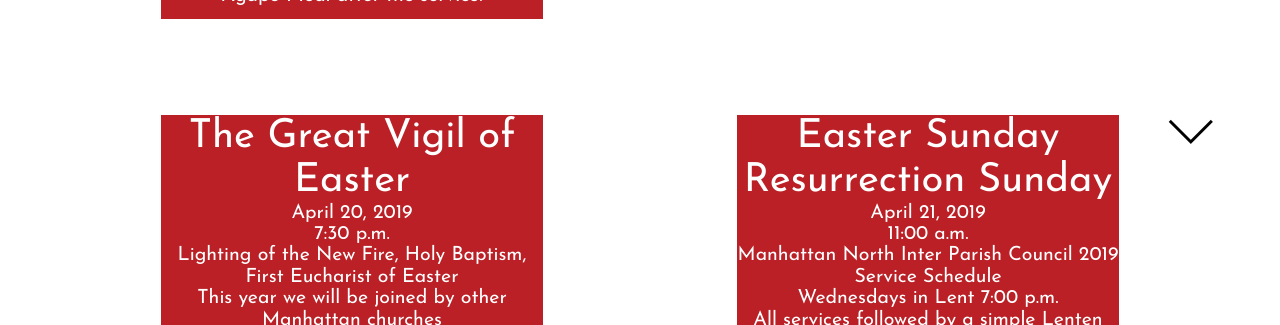
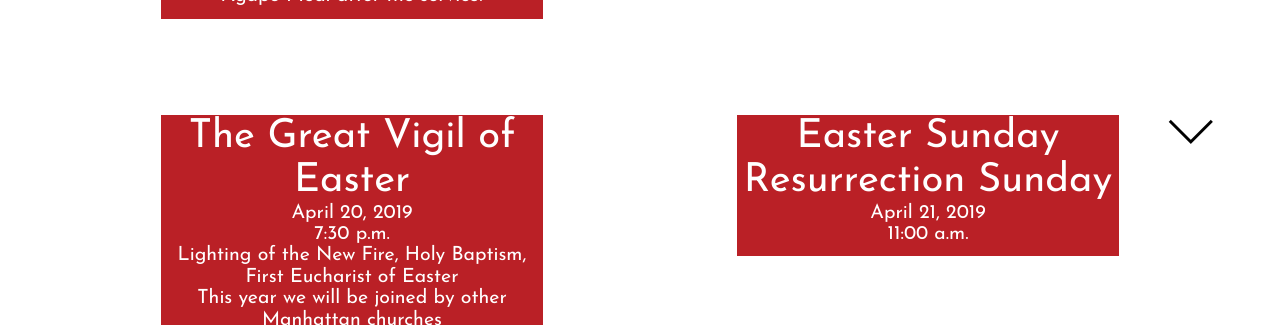
Before and after one commit to Passion2Progress/St.-Philips-ADMIN, a plain HTML site: page pt St. Philips/services.html in a window 1280 px wide. Shown: the part 627-952 px from the top of the page. Drawn offline with nearby package versions, Linux system fonts and the light colour scheme.

Commit message:
St Philips

```diff
--- a/pt St. Philips/services.html
+++ b/pt St. Philips/services.html
@@ -160,11 +160,7 @@
 	      <br>
 	      11:00 a.m.
 	      <br>
-	      Manhattan North Inter Parish Council 2019 Service Schedule
-	      <br>
-	      Wednesdays in Lent 7:00 p.m.
-	      <br>
-	      All services followed by a simple Lenten supper
+
 	  	  </h3>
 	    </div>
 	  </div>
```
Also changed, not shown: pt St. Philips/index.html (+4 -2 lines).
